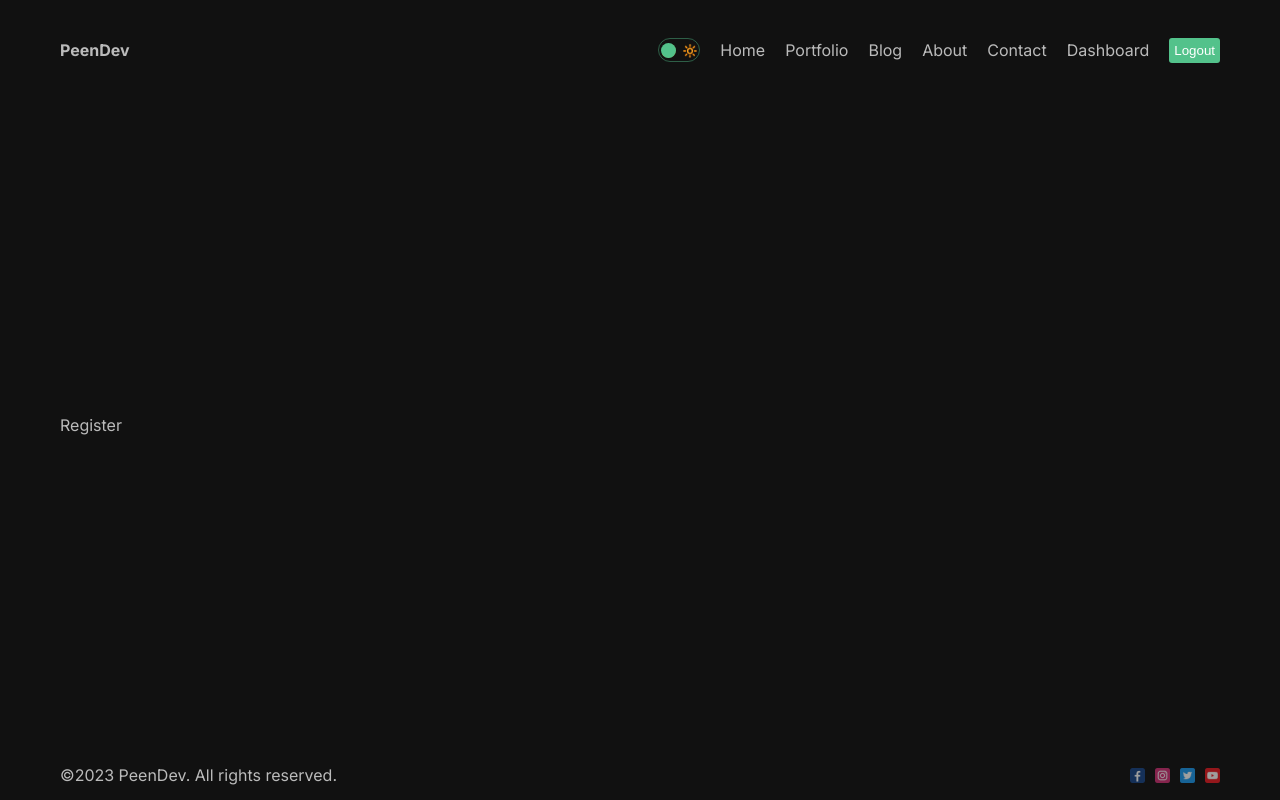
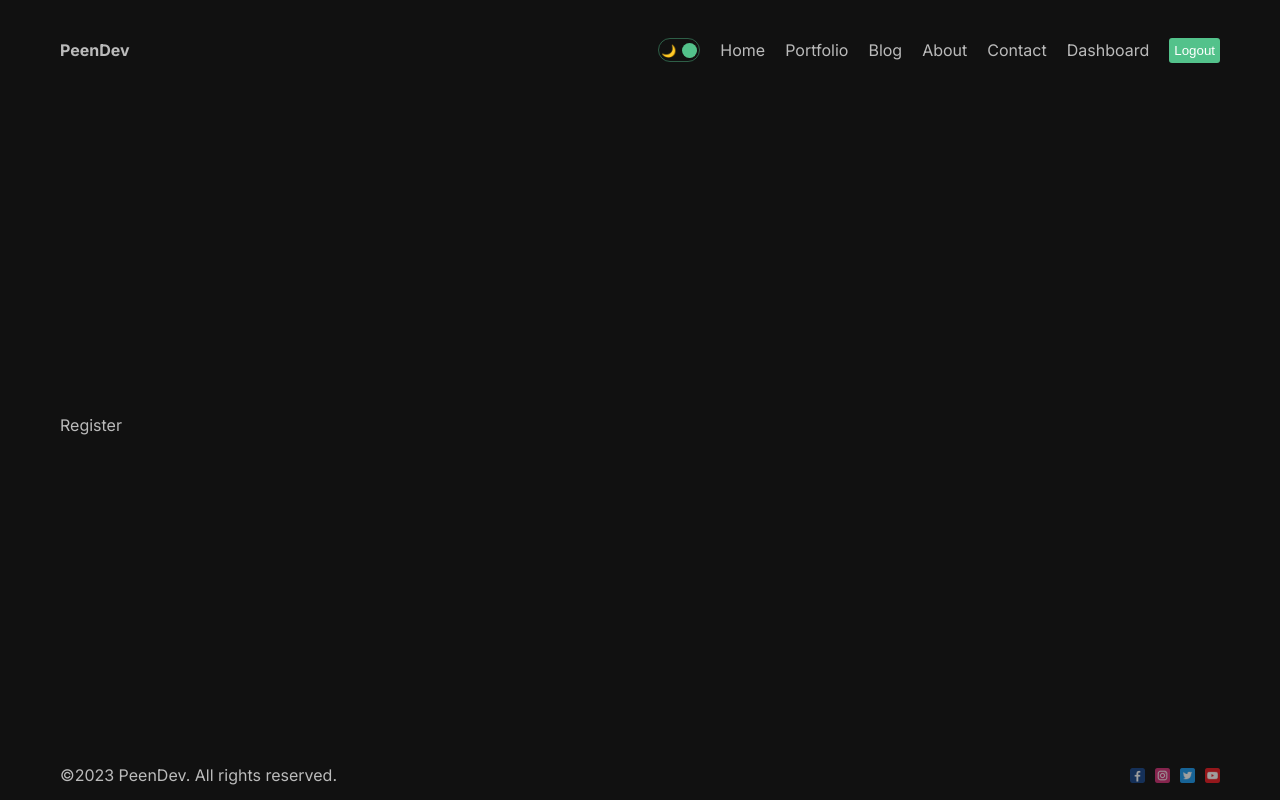
Before and after one commit to SmallPeenwow/next_tutorial, a Next.js app: page /dashboard/register in a window 1280 px wide. Built offline with nearby package versions, Linux system fonts and the light colour scheme.

Commit message:
Context API Tutorial Done

```diff
--- /dev/null
+++ b/context/ThemeContext.js
@@ -0,0 +1,19 @@
+'use client';
+
+import { createContext, useState } from 'react';
+
+export const ThemeContext = createContext();
+
+export const ThemeProvider = ({ children }) => {
+	const [mode, setMode] = useState('dark');
+
+	const toggle = () => {
+		setMode((prev) => (prev === 'dark' ? 'light' : 'dark'));
+	};
+
+	return (
+		<ThemeContext.Provider value={{ toggle, mode }}>
+			<div className={`theme ${mode}`}>{children}</div>
+		</ThemeContext.Provider>
+	);
+};
--- a/src/app/globals.css
+++ b/src/app/globals.css
@@ -8,13 +8,25 @@
 body {
 	max-width: 100vw;
 	overflow-x: hidden;
-	background-color: #111;
-	color: #bbb;
 }
 
 a {
 	text-decoration: none;
 	color: inherit;
+}
+
+.theme {
+	transition: 1s all ease;
+}
+
+.light {
+	background-color: white;
+	color: #111;
+}
+
+.dark {
+	background-color: #111;
+	color: #bbb;
 }
 
 .container {
--- a/src/app/layout.js
+++ b/src/app/layout.js
@@ -2,6 +2,7 @@
 import './globals.css';
 import { Inter, Roboto, Poppins } from 'next/font/google';
 import Footer from '@/components/footer/Footer';
+import { ThemeProvider } from '../../context/ThemeContext';
 
 const inter = Inter({ subsets: ['latin'] });
 
@@ -14,11 +15,13 @@
 	return (
 		<html lang='en'>
 			<body className={inter.className}>
-				<div className='container'>
-					<Navbar />
-					{children}
-					<Footer />
-				</div>
+				<ThemeProvider>
+					<div className='container'>
+						<Navbar />
+						{children}
+						<Footer />
+					</div>
+				</ThemeProvider>
 			</body>
 		</html>
 	);
--- a/src/components/darkModeToggle/DarkModeToggle.jsx
+++ b/src/components/darkModeToggle/DarkModeToggle.jsx
@@ -1,11 +1,14 @@
-import React from 'react';
+'use client';
+
+import React, { useContext } from 'react';
 import styles from './darkModeToggle.module.css';
+import { ThemeContext } from '../../../context/ThemeContext';
 
 const DarkModeToggle = () => {
-	const mode = 'light';
+	const { toggle, mode } = useContext(ThemeContext);
 
 	return (
-		<div className={styles.container}>
+		<div className={styles.container} onClick={toggle}>
 			<div className={styles.icon}>🌙</div>
 			<div className={styles.icon}>🔆</div>
 			<div className={styles.ball} style={mode === 'light' ? { left: '2px' } : { right: '2px' }} />
```
